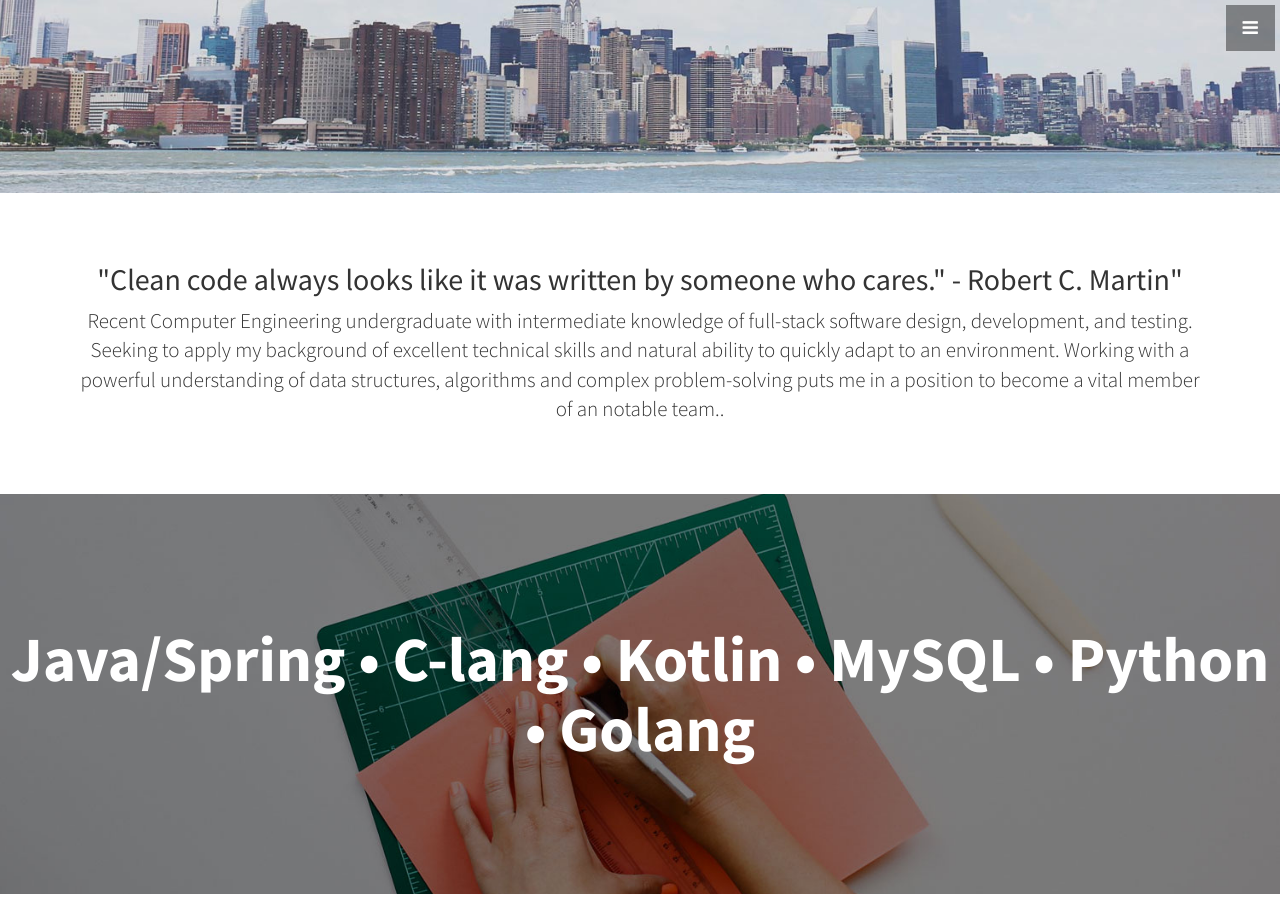
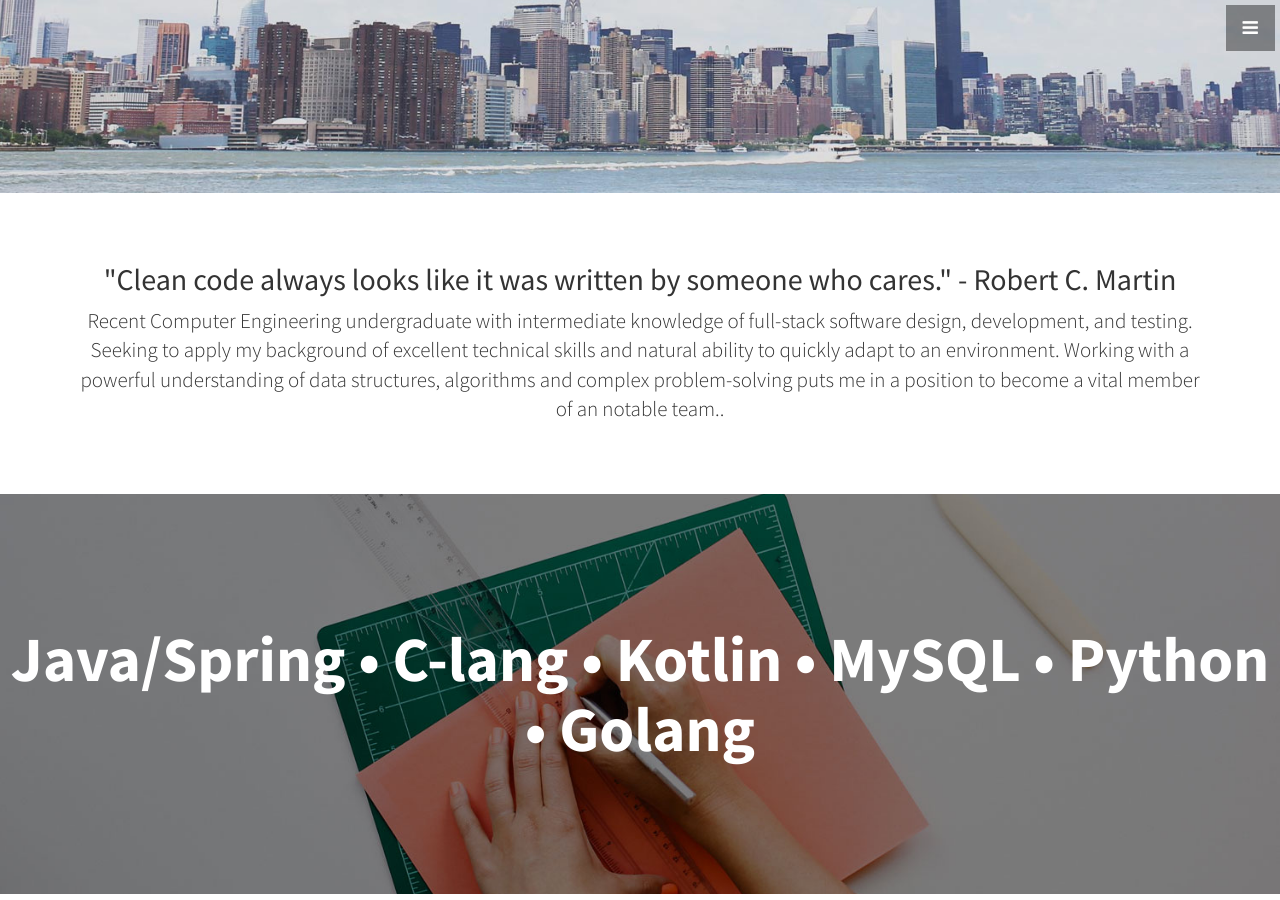
Before and after one commit to henryqbonilla/henryqbonilla.github.io, a Jekyll site: the page built from index.html, in a window 1280 px wide and 900 px high, scrolled down 707 px. Built offline with Jekyll 4.4.1, drawn with Linux system fonts in a browser that asks for light colours.

```diff
--- a/_includes/about.html
+++ b/_includes/about.html
@@ -2,7 +2,7 @@
   <div class="container">
     <div class="row">
       <div class="col-lg-12 text-center">
-        <h2>"Clean code always looks like it was written by someone who cares." - Robert C. Martin"</h2>
+        <h2>"Clean code always looks like it was written by someone who cares." - Robert C. Martin</h2>
         <p class="lead">Recent Computer Engineering undergraduate with intermediate knowledge of full-stack software design, development, and testing.
           Seeking to apply my background of excellent technical skills and natural ability to quickly adapt to an environment.
           Working with a powerful understanding of data structures, algorithms and complex problem-solving puts me in a position to
```
